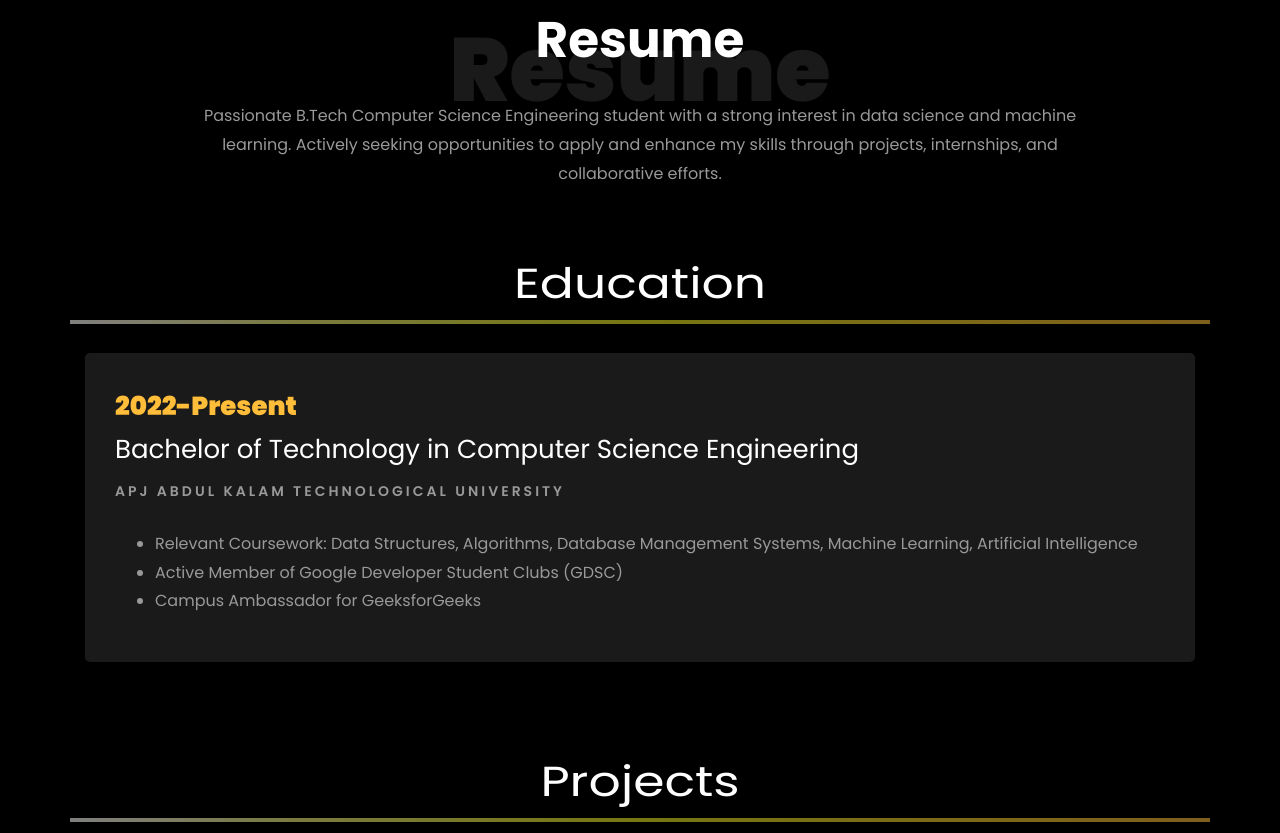
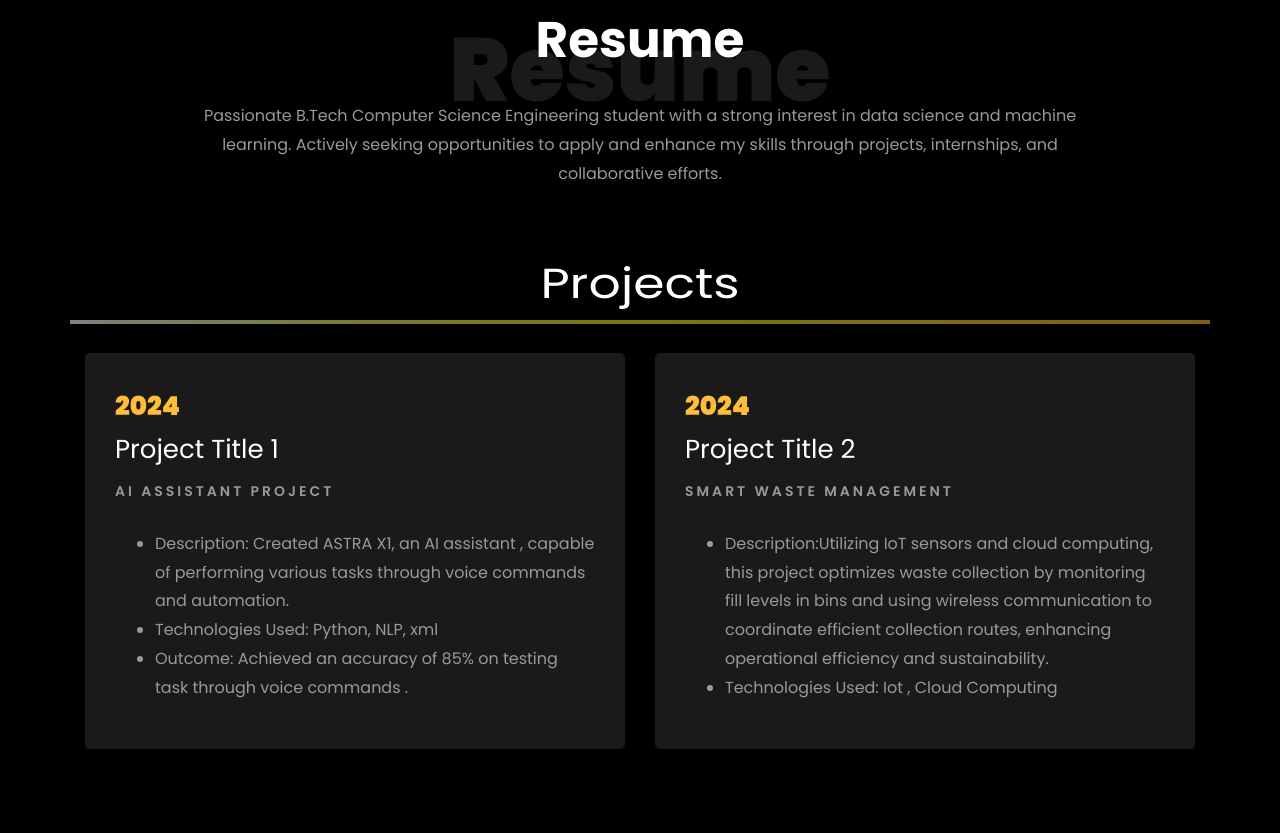
Before and after one commit to upadhyayutkarsh2005/portfolio-utkarsh, a plain HTML site: page index.html in a window 1280 px wide. Shown: the part 1820-2653 px from the top of the page. Drawn offline with Linux system fonts and the light colour scheme; files whose address does not match are found by name.

Commit message:
first commit

```diff
--- a/index.html
+++ b/index.html
@@ -320,31 +320,7 @@
             </div>
         </div>
 
-        <div class="row">
-            <h1 class="big-4">Education</h1>
-            <div class="underline"></div>
-        </div>
-        <br>
 
-        <div class="row">
-            <div class="col-md-12">
-                <div class="resume-wrap ftco-animate">
-                    <span class="date">2022-Present</span>
-                    <h2>Bachelor of Technology in Computer Science Engineering</h2>
-                    <span class="position"> APJ Abdul Kalam Technological University </span>
-                    <p class="mt-4">
-                        <ul>
-                            <li>Relevant Coursework: Data Structures, Algorithms, Database Management Systems, Machine Learning, Artificial Intelligence</li>
-                            <li>Active Member of Google Developer Student Clubs (GDSC)</li>
-                            <li>Campus Ambassador for GeeksforGeeks</li>
-                        </ul>
-                    </p>
-                </div>
-            </div>
-        </div>
-
-        <br>
-        <br>
 
         <div class="row">
             <h1 class="big-4">Projects</h1>
```
